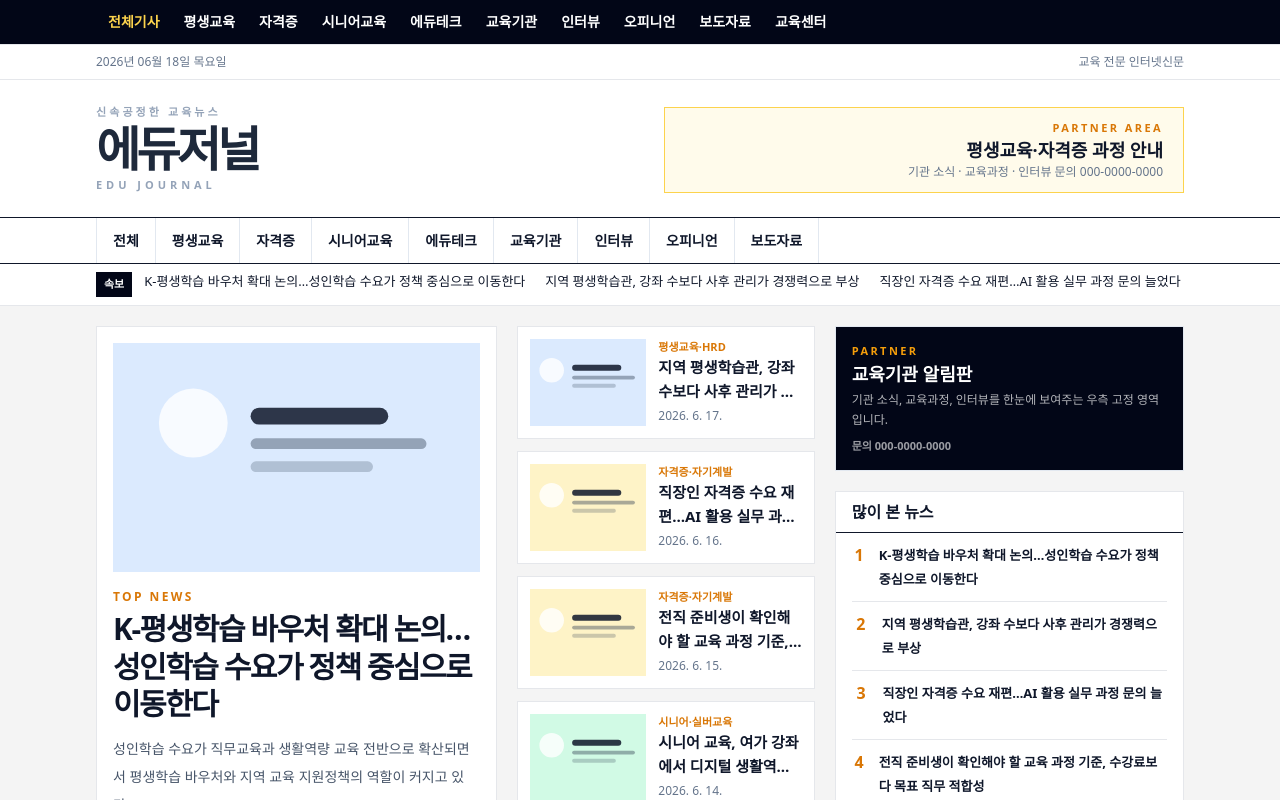
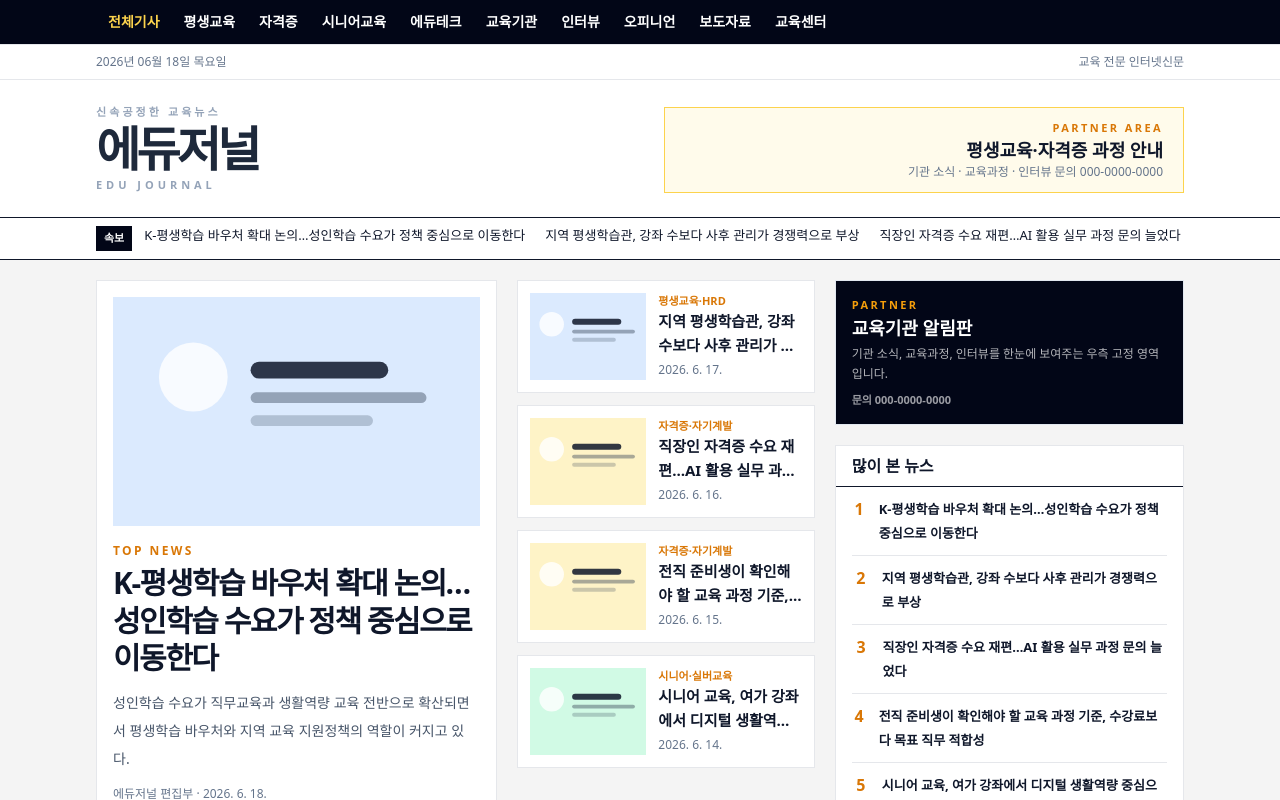
Before and after one commit to apark12321-ux/vision-media-mediaoffice, a Next.js app: page / in a window 1280 px wide. Shown: the top 800 px of the page. Built offline with nearby package versions, Linux system fonts and the light colour scheme.

Commit message:
Remove duplicate home navigation bar

```diff
--- a/app/page.tsx
+++ b/app/page.tsx
@@ -1,18 +1,6 @@
 import Link from 'next/link';
 import { getPublishedArticles } from '@/lib/data/public';
 import { formatDate } from '@/lib/utils/format';
-
-const categoryLinks = [
-  ['전체', '/articles'],
-  ['평생교육', '/category/lifelong-education'],
-  ['자격증', '/category/career-dev'],
-  ['시니어교육', '/category/senior-education'],
-  ['에듀테크', '/category/edutech-ai'],
-  ['교육기관', '/category/edu-institution'],
-  ['인터뷰', '/category/brand-interview'],
-  ['오피니언', '/category/opinion'],
-  ['보도자료', '/category/press-release']
-] as const;
 
 const sections = [
   ['평생교육·HRD', 'lifelong-education'],
@@ -123,15 +111,7 @@ export default async function HomePage() {
         </div>
       </section>
 
-      <nav className="border-y border-slate-900 bg-white">
-        <div className="mx-auto flex max-w-[1120px] overflow-x-auto px-4">
-          {categoryLinks.map(([label, href]) => (
-            <Link key={href} href={href} className="shrink-0 border-r border-slate-200 px-4 py-3 text-[14px] font-black first:border-l hover:bg-slate-950 hover:text-white">{label}</Link>
-          ))}
-        </div>
-      </nav>
-
-      <section className="border-b bg-white">
+      <section className="border-y border-slate-900 bg-white">
         <div className="mx-auto flex max-w-[1120px] gap-3 px-4 py-2 text-[13px]">
           <span className="bg-slate-950 px-2 py-1 text-[11px] font-black text-white">속보</span>
           <div className="flex flex-wrap gap-x-5 gap-y-1">
```
